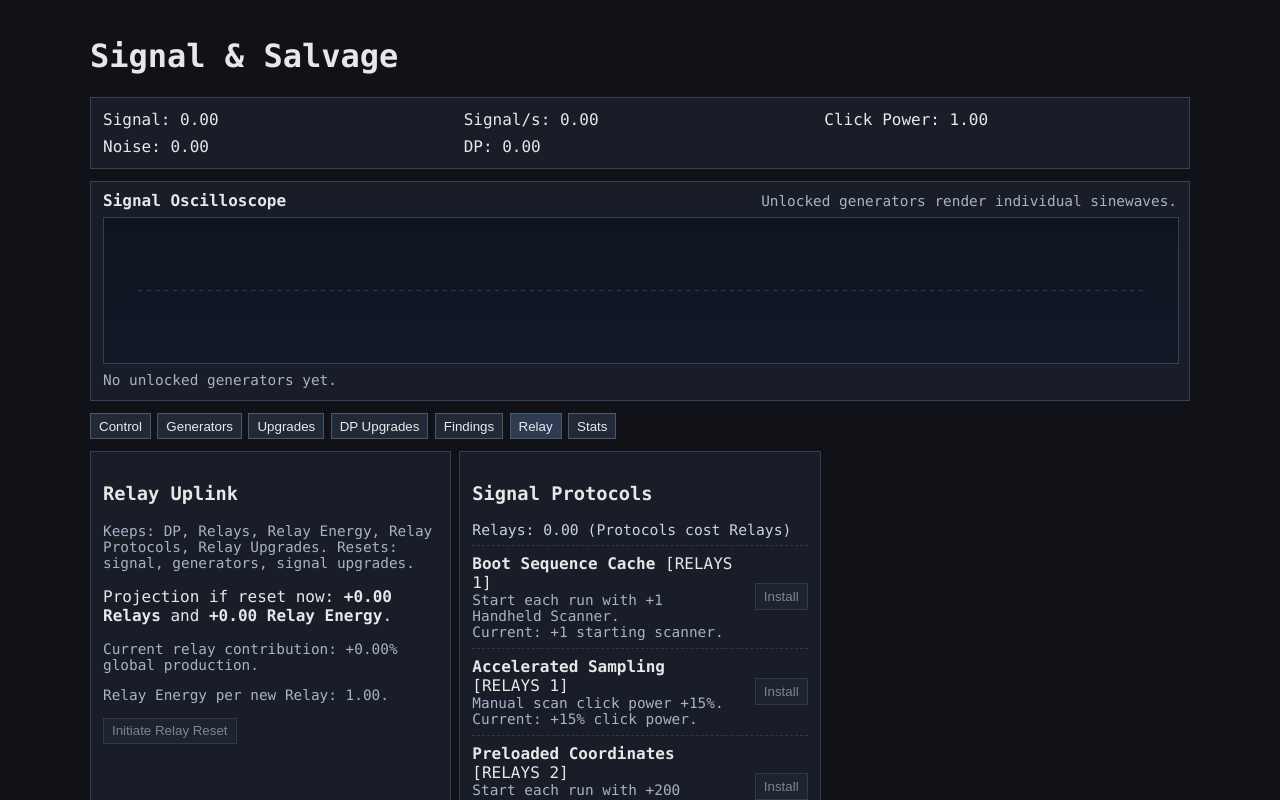
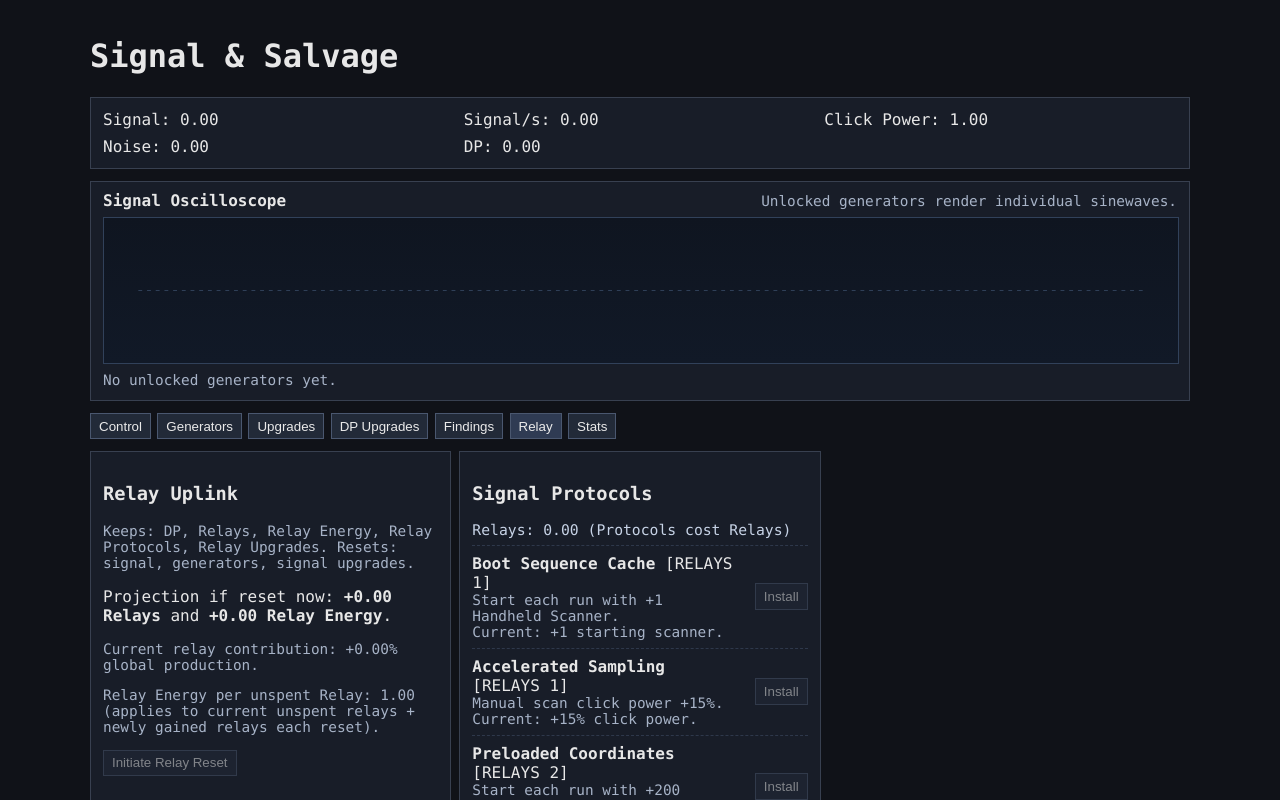
Before and after one commit to jjlyon/web-incremental, a React (Vite) app: page / in a window 1280 px wide. Both pictures are taken after a click on the button "Relay". Shown: the top 800 px of the page. Built offline with nearby package versions, Linux system fonts and the light colour scheme.

Commit message:
Make relay energy gain scale with all unspent relays on prestige

```diff
--- a/src/App.tsx
+++ b/src/App.tsx
@@ -194,9 +194,9 @@ function App() {
       <div className="panel">
         <h3>Relay Uplink</h3>
         <p className="muted">Keeps: DP, Relays, Relay Energy, Relay Protocols, Relay Upgrades. Resets: signal, generators, signal upgrades.</p>
-        <p>Projection if reset now: <strong>+{formatNumber(relayGain)} Relays</strong> and <strong>+{formatNumber(relayGain * relayEnergyPerRelay)} Relay Energy</strong>.</p>
+        <p>Projection if reset now: <strong>+{formatNumber(relayGain)} Relays</strong> and <strong>+{formatNumber((state.relays + relayGain) * relayEnergyPerRelay)} Relay Energy</strong>.</p>
         <p className="muted">Current relay contribution: +{formatNumber(relayBaseContribution)}% global production.</p>
-        <p className="muted">Relay Energy per new Relay: {formatNumber(relayEnergyPerRelay)}.</p>
+        <p className="muted">Relay Energy per unspent Relay: {formatNumber(relayEnergyPerRelay)} (applies to current unspent relays + newly gained relays each reset).</p>
         <button disabled={!canPrestigeNow} onClick={() => dispatch({ type: 'PRESTIGE' })}>Initiate Relay Reset</button>
       </div>
 
--- a/src/game/state.ts
+++ b/src/game/state.ts
@@ -116,7 +116,7 @@ const applyPrestigeReset = (state: GameState): GameState => {
   next.beaconUpgrades = { ...state.beaconUpgrades };
   next.relays = state.relays + gained;
   next.totalRelaysEarned = state.totalRelaysEarned + gained;
-  next.relayEnergy = state.relayEnergy + gained * getRelayEnergyPerRelay(state);
+  next.relayEnergy = state.relayEnergy + (state.relays + gained) * getRelayEnergyPerRelay(state);
   next.relayProtocols = { ...state.relayProtocols };
   next.relayUpgrades = { ...state.relayUpgrades };
   next.milestonesClaimed = [...state.milestonesClaimed];
```
